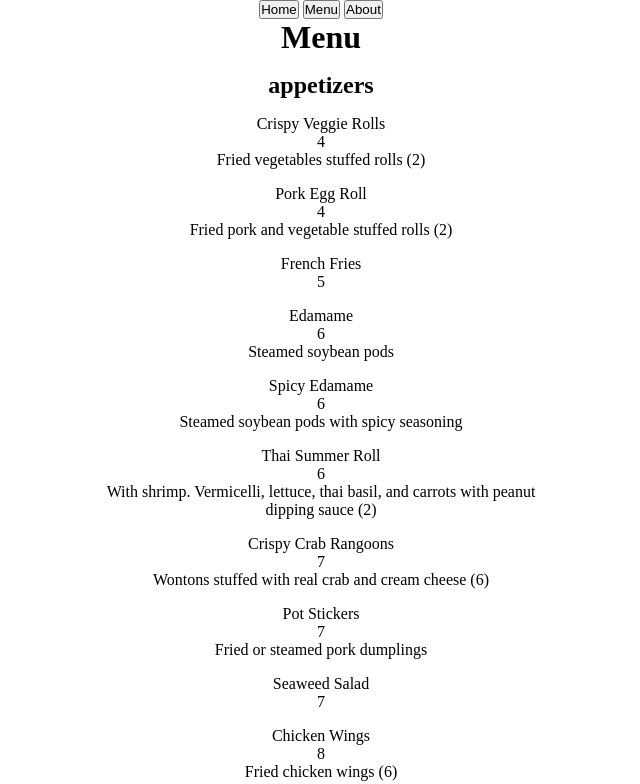
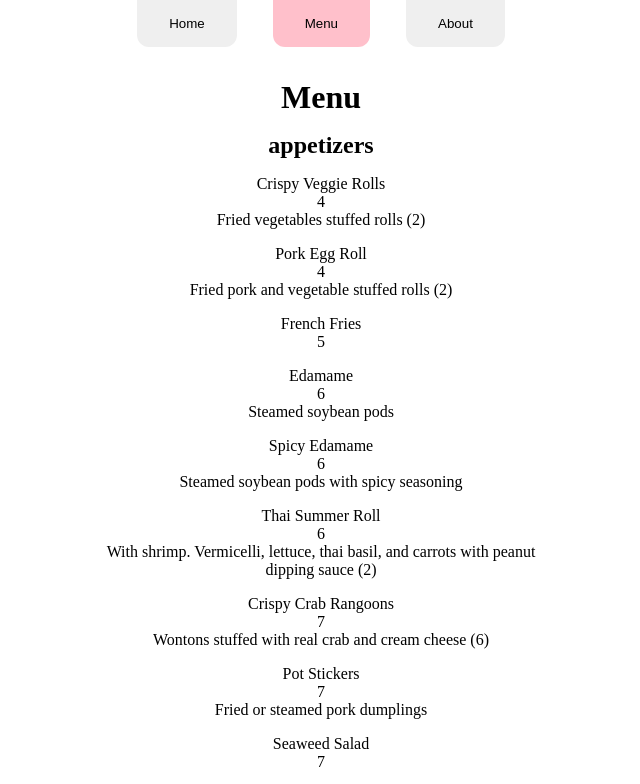
Before and after one commit to belovedEmperor/restaurant-page, a website built with webpack: page src/template.html in a window 1280 px wide. Both pictures are taken after a click on the button "Menu". Shown: the top 784 px of the page, without its empty margins (319-959 px from the left). Built offline with nearby package versions, Linux system fonts and the light colour scheme.

Commit message:
Complete

```diff
--- /dev/null
+++ b/src/about.js
@@ -0,0 +1,17 @@
+export default class About {
+  buildAbout() {
+    const section = document.createElement("section");
+    section.innerHTML = `
+      <h1>About</h1>
+      <p>Hello, I'm not sure what to write in this part.</p>
+      <p>I'll just leave this like this.</p>
+    `;
+    return section;
+  }
+
+  render() {
+    const div = document.createElement("div");
+    div.append(this.buildAbout());
+    return div;
+  }
+}
--- a/src/home.js
+++ b/src/home.js
@@ -70,12 +70,14 @@ export default class Home {
     return section;
   }
 
-  render(element) {
-    element.append(
+  render() {
+    const div = document.createElement("div");
+    div.append(
       this.buildLogo(),
       this.buildDescription(),
       this.buildHours(),
       this.buildAddress(),
     );
+    return div;
   }
 }
--- a/src/index.js
+++ b/src/index.js
@@ -1,38 +1,42 @@
 import "./styles.css";
 import Home from "./home.js";
 import Menu from "./menu.js";
+import About from "./about.js";
 
 const PAGES = {
   home: 0,
   menu: 1,
   about: 2,
 };
+let previousPage = PAGES.home;
 
 const content = document.querySelector("#content");
 
 function handleChangePage(page) {
+  content.innerHTML = "";
+  let newContent;
   switch (true) {
     case page === PAGES.menu:
-      content.innerHTML = "";
-      new Menu().render(content);
-      return true;
-    //     case page === PAGES.about:
-    //       content.innerHTML = ""
-    // new About().render(content);
-    //       return true;
+      newContent = new Menu().render();
+      break;
+    case page === PAGES.about:
+      newContent = new About().render();
+      break;
     default:
-      content.innerHTML = "";
-      new Home().render(content);
-      return true;
+      newContent = new Home().render();
+      break;
   }
+  changeCurrentPage(page);
+  content.append(newContent);
 }
 
-new Menu().render(content);
+function changeCurrentPage(currentPage) {
+  buttons[previousPage].classList.remove("currentPage");
+  buttons[currentPage].classList.add("currentPage");
+  previousPage = currentPage;
+}
 
 const buttons = document.querySelectorAll("button");
-const homeButton = buttons[0];
-const menuButton = buttons[1];
-const aboutbutton = buttons[2];
 
 for (const page in PAGES) {
   const index = PAGES[page];
@@ -40,3 +44,5 @@ for (const page in PAGES) {
     handleChangePage(index);
   });
 }
+
+handleChangePage(PAGES.home);
--- a/src/menu.js
+++ b/src/menu.js
@@ -14,6 +14,8 @@ export default class Menu {
         const item = document.createElement("div");
 
         // I know there are issues with this, I just can't be bothered right now
+        // The point of this is the different pages
+        // I'll just treat this mostly as just boilerplate
         if (menuItem.description) {
           item.innerHTML = `
             <p>${menuItem.name}</p>
@@ -359,7 +361,9 @@ export default class Menu {
     return this.MENU;
   }
 
-  render(element) {
-    return element.append(this.buildMenu());
+  render() {
+    const div = document.createElement("div");
+    div.append(this.buildMenu());
+    return div;
   }
 }
--- a/src/styles.css
+++ b/src/styles.css
@@ -14,11 +14,15 @@ body {
 
 #content {
   width: 50vw;
-  display: flex;
-  flex-direction: column;
-  justify-content: center;
-  align-items: center;
-  gap: 3rem;
+
+  > div {
+    width: inherit;
+    display: flex;
+    flex-direction: column;
+    justify-content: center;
+    align-items: center;
+    gap: 3rem;
+  }
 }
 
 section {
@@ -42,3 +46,16 @@ section {
     list-style-type: none;
   }
 }
+
+button {
+  border: none;
+  padding: 1rem 2rem;
+  margin: 0 1rem 2rem;
+  border-radius: 0 0 12px 12px;
+}
+button:hover {
+  cursor: pointer;
+}
+.currentPage {
+  background-color: pink;
+}
--- a/src/template.html
+++ b/src/template.html
@@ -9,7 +9,7 @@
   <body>
     <header>
       <nav>
-        <button>Home</button>
+        <button class="currentPage">Home</button>
         <button>Menu</button>
         <button>About</button>
       </nav>
```
